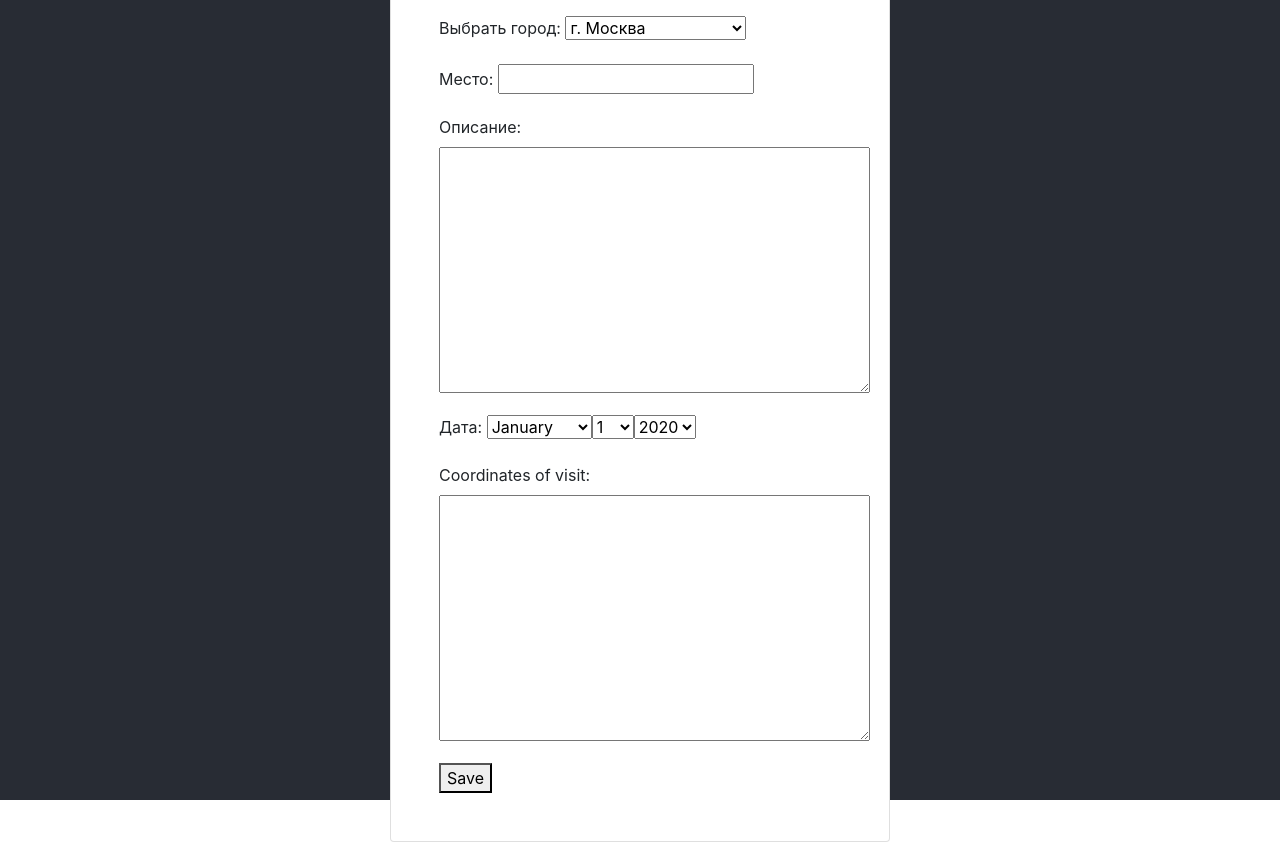
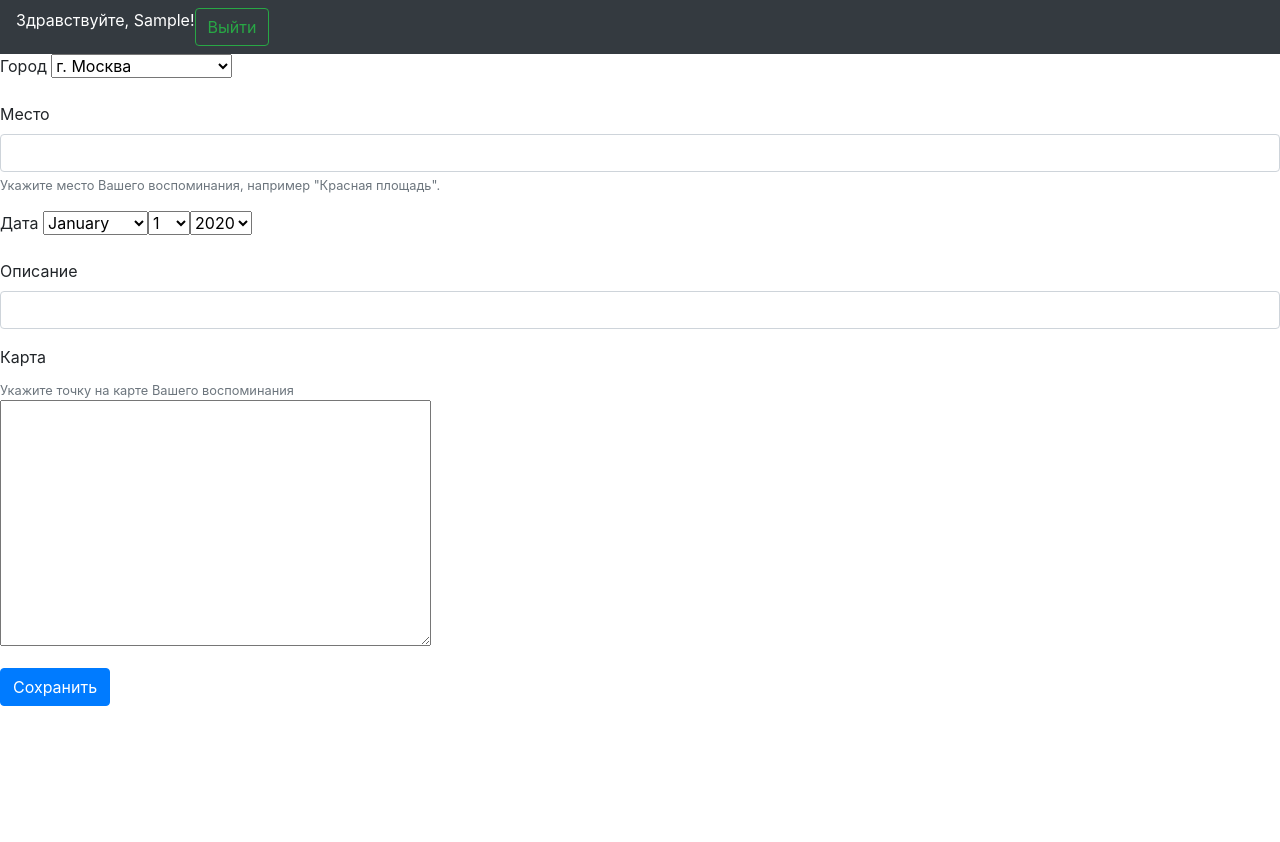
Before and after one commit to DimaKalbfleysh/PlacesRemember, a Django app: page /remember/create/ in a window 1280 px wide. After the commit the page ends 706 px from the top, so only its background shows below. Run offline with Django 3.2, Linux system fonts and the light colour scheme; the visitor is signed in with stand-in values (Sample User, id 1); data comes from the database, SQL or seed files in the repository; some libraries are stand-ins or nearby versions.

Commit message:
Change templates and css styles

```diff
--- a/remember/forms.py
+++ b/remember/forms.py
@@ -5,8 +5,8 @@ from remember import models
 
 class RememberForm(forms.ModelForm):
     city = forms.ChoiceField(label="Выбрать город", required=True)
-    place = forms.CharField(max_length=512, label="Место", required=True)
-    description = forms.CharField(widget=forms.Textarea, label="Описание", required=False)
+    place = forms.CharField(max_length=512, label="Место", required=True, widget=forms.TextInput(attrs={'class':'form-control'}))
+    description = forms.CharField(label="Описание", required=False, widget=forms.TextInput(attrs={'class':'form-control'}))
     date = forms.DateField(widget=forms.SelectDateWidget, label="Дата", required=True)
     point = gis_forms.PointField(
         widget=gis_forms.OSMWidget(
--- a/remember/templates/remember/remember_form.html
+++ b/remember/templates/remember/remember_form.html
@@ -2,7 +2,32 @@
 
 {% block content %}
 <form method="post">{% csrf_token %}
-    {{ form.as_p }}
-    <button>Save</button>
+  <div class="form-group">
+    <label for="city">Город</label>
+    {{form.city}}
+  </div>
+
+   <div class="form-group">
+    <label for="place">Место</label>
+    {{form.place}}
+    <small class="form-text text-muted">Укажите место Вашего воспоминания, например "Красная площадь".</small>
+  </div>
+
+   <div class="form-group">
+    <label for="date">Дата</label>
+    {{form.date}}
+  </div>
+
+    <div class="form-group">
+    <label for="description">Описание</label>
+    {{form.description}}
+  </div>
+
+     <div class="form-group">
+    <label for="city">Карта</label>
+    <small id="emailHelp" class="form-text text-muted">Укажите точку на карте Вашего воспоминания</small>
+    {{form.point}}
+  </div>
+    <button class="btn btn-primary">Сохранить</button>
 </form>
 {% endblock %}
--- a/static/css/style.css
+++ b/static/css/style.css
@@ -1,27 +1,10 @@
-img {
-  border: 3px solid #282c34;
+.greeting {
+  color: white;
 }
-.container-fluid {
-  height: 100vh;
-  background-color: #282c34;
+
+.logout {
   display: flex;
-  justify-content: center;
-  align-items: center;
 }
-.container-fluid > div {
-  width: 85%;
-  min-width: 300px;
-  max-width: 500px;
+
+.content{
 }
-.card {
-  width: 100%;
-}
-.social-container {
-  display: flex;
-  flex-direction: column;
-  justify-content: center;
-}
-.btn a, .btn a:hover {
-  color: white;
-  text-decoration: none ;
-}
--- a/templates/base.html
+++ b/templates/base.html
@@ -12,14 +12,15 @@
     {{ form.media }}
 </head>
 <body>
-    <div class="container-fluid">
-        <div>
-            <h1 class="text-white text-center">{% block title %}{% endblock %}</h1>
-            <div class="card p-5">
-                {% block content %}
-                {% endblock %}
-            </div>
+    <nav class="navbar navbar-dark bg-dark">
+        <div class="logout">
+            <div class="greeting">Здравствуйте, {{user.first_name}}!</div>
+            <a class="btn btn-outline-success" href="/accounts/logout/" >Выйти</a>
         </div>
+    </nav>
+    <div class='content'>
+        {% block content %}
+        {% endblock %}
     </div>
 </body>
 </html>
```
Also changed, not shown: remember/templates/remember/remember_list.html (+17 -11 lines).
